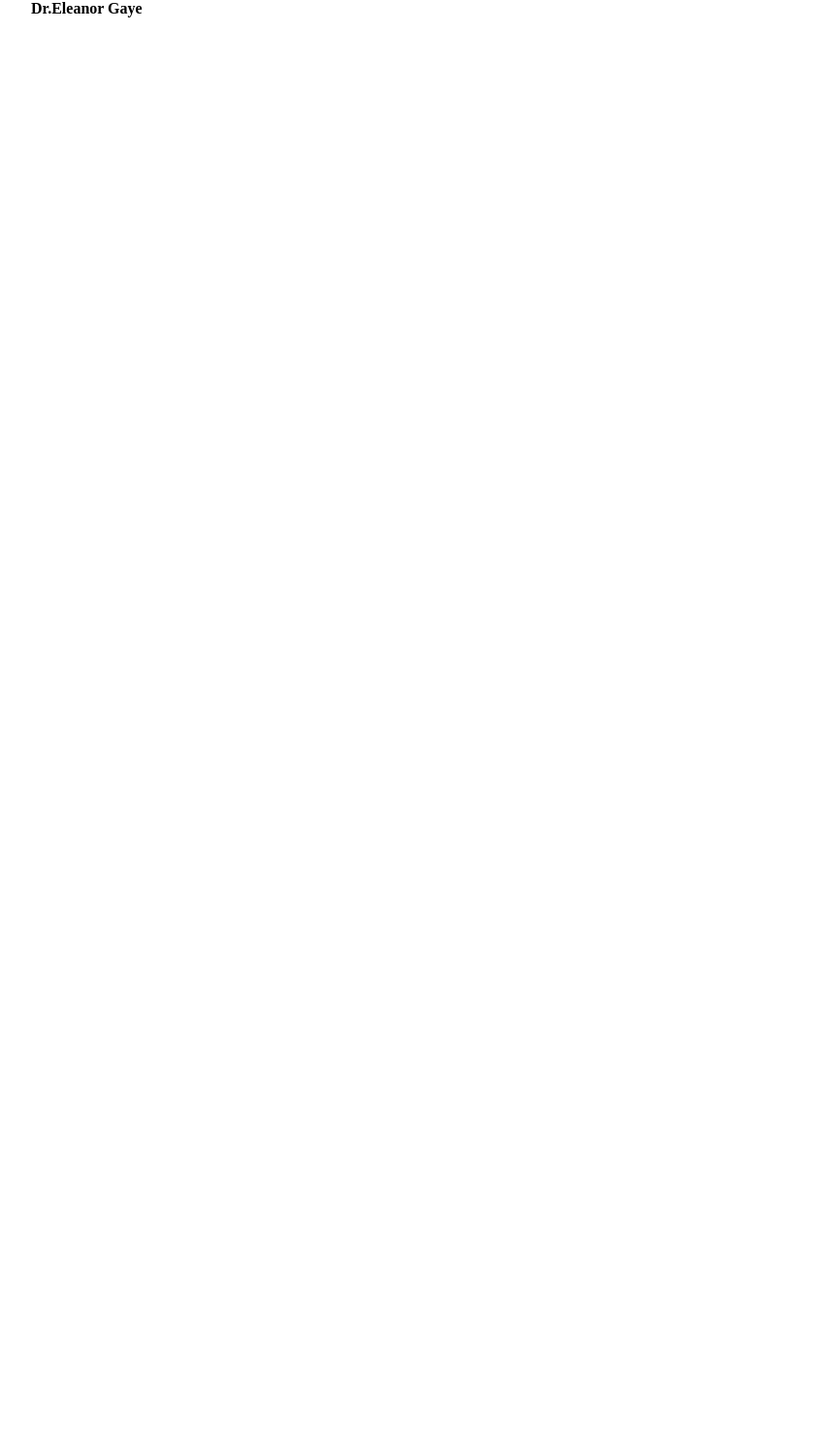
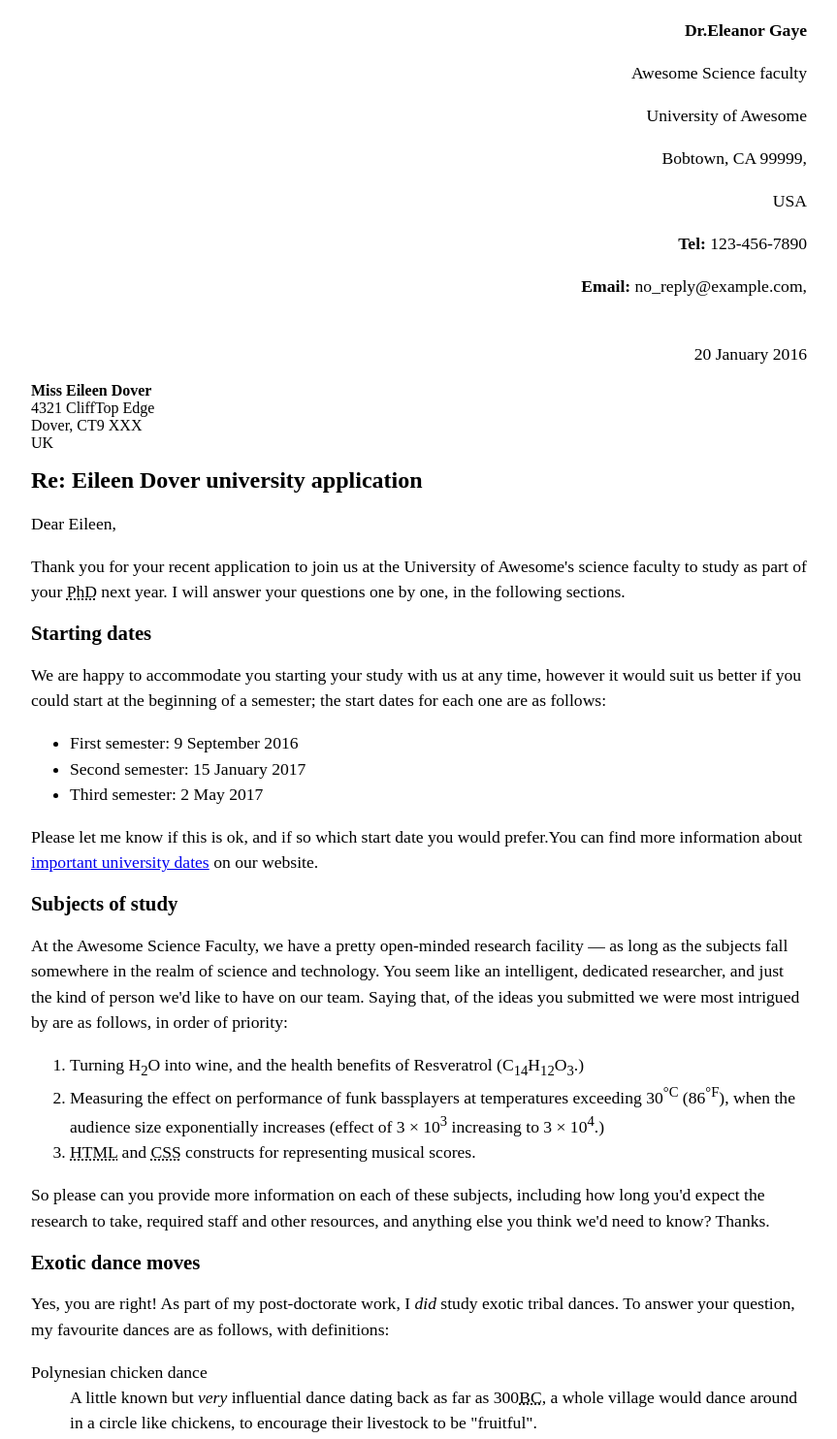
Before and after one commit to Franchise01/Perchese.github.io, a plain HTML site: page letter-markup/index.html in a window 1280 px wide. Shown: the top 1484 px of the page at 97% size, without its empty margins (208-1071 px from the left). Before the commit the page ends 800 px from the top, so only its background shows below. Drawn offline with Linux system fonts and the light colour scheme.

Commit message:
Update index.html
SOOOOO Much better

```diff
--- a/letter-markup/index.html
+++ b/letter-markup/index.html
@@ -35,6 +35,53 @@
         </style>
     </head>
     <body>
-        <strong>Dr.Eleanor Gaye</strong>
+        <div class="sender-column">
+            <address>
+                <p><strong>Dr.Eleanor Gaye</strong></p>
+                <p>Awesome Science faculty</p>
+                <p>University of Awesome</p>
+                <p>Bobtown, CA 99999,</p>
+                <p>USA</p>
+                <p><strong>Tel:</strong> 123-456-7890</p>
+                <p><strong>Email:</strong> no_reply@example.com,</p><br>
+                <time datetime="2016-01-20"> 20 January 2016</time>
+            </address>
+        </div>
+        <strong>Miss Eileen Dover</strong>
+        <br>4321 CliffTop Edge
+        <br>Dover, CT9 XXX
+        <br>UK
+        <h1>Re: Eileen Dover university application</h1>
+        <p>Dear Eileen,</p>
+        <p>Thank you for your recent application to join us at the University of Awesome's science faculty to study as part of your <abbr title="Doctor of Philosophy">PhD</abbr> next year. I will answer your questions one by one, in the following sections.</p>
+        <h2>Starting dates</h2>
+        <p>We are happy to accommodate you starting your study with us at any time, however it would suit us better if you could start at the beginning of a semester; the start dates for each one are as follows:</p>
+        <ul>
+            <li>First semester: <time datetime="2016-09-09"> 9 September 2016</time></li>
+            <li>Second semester: <time datetime="2017-01-15"> 15 January 2017</time></li>
+            <li>Third semester: <time datetime="2017-05-02"> 2 May 2017</time></li>
+        </ul>
+        <p>Please let me know if this is ok, and if so which start date you would prefer.You can find more information about <a href="https://tinder.com/">important university dates</a> on our website.</p>
+        <h2>Subjects of study</h2>
+        <p>At the Awesome Science Faculty, we have a pretty open-minded research facility — as long as the subjects fall somewhere in the realm of science and technology. You seem like an intelligent, dedicated researcher, and just the kind of person we'd like to have on our team. Saying that, of the ideas you submitted we were most intrigued by are as follows, in order of priority:</p>
+        <ol>
+            <li>Turning H<sub>2</sub>O into wine, and the health benefits of Resveratrol (C<sub>14</sub>H<sub>12</sub>O<sub>3</sub>.)</li>
+            <li>Measuring the effect on performance of funk bassplayers at temperatures exceeding 30<sup>°C</sup> (86<sup>°F</sup>), when the audience size exponentially increases (effect of 3 × 10<sup>3</sup> increasing to 3 × 10<sup>4</sup>.)</li>
+            <li><abbr title="Hypertext Markup Language">HTML</abbr> and <abbr title="Cascading Style Sheets">CSS</abbr> constructs for representing musical scores.</li>
+        </ol>
+        <p>So please can you provide more information on each of these subjects, including how long you'd expect the research to take, required staff and other resources, and anything else you think we'd need to know? Thanks.</p>
+        <h2>Exotic dance moves</h2>
+        <p>Yes, you are right! As part of my post-doctorate work, I <em>did</em> study exotic tribal dances. To answer your question, my favourite dances are as follows, with definitions:</p>
+        <dl>
+            <dt>Polynesian chicken dance</dt>
+            <dd>A little known but <em>very</em> influential dance dating back as far as 300<abbr title="Before Christ">BC</abbr>, a whole village would dance around in a circle like chickens, to encourage their livestock to be "fruitful".</dd>
+            <dt>Icelandic brownian shuffle</dt>
+            <dd>Before the Icelanders developed fire as a means of getting warm, they used to practice this dance, which involved huddling close together in a circle on the floor, and shuffling their bodies around in imperceptibly tiny, very rapid movements. One of my fellow students used to say that he thought this dance inspired modern styles such as Twerking.</dd>
+            <dt>Arctic robot dance</dt>
+            <dd>An interesting example of historic misinformation, English explorers in the 1960s believed to have discovered a new dance style characterized by "robotic", stilted movements, being practiced by inhabitants of Northern Alaska and Canada. Later on however it was discovered that they were just moving like this because they were really cold.</dd>
+        </dl>
+        <p>For more of my research, see my <a href="https://www.smh.com.au/lifestyle/life-and-relationships/my-life-as-a-stripper-20180215-h0w5ew.html">exotic dance research page.</a><br>Yours sincerely,<br>Dr. Eleanor Gaye<br>University of Awesome motto: <q cite="https://mygeekwisdom.com/2011/09/12/be-excellent-to-each-other/">"Be excellent to each other."</q><i>--The memoirs of Bill S Preston, <abbr title="Esquire">Esq</abbr></i></p>
+        <hr>
+        <br>
     </body>
 </html>
```
